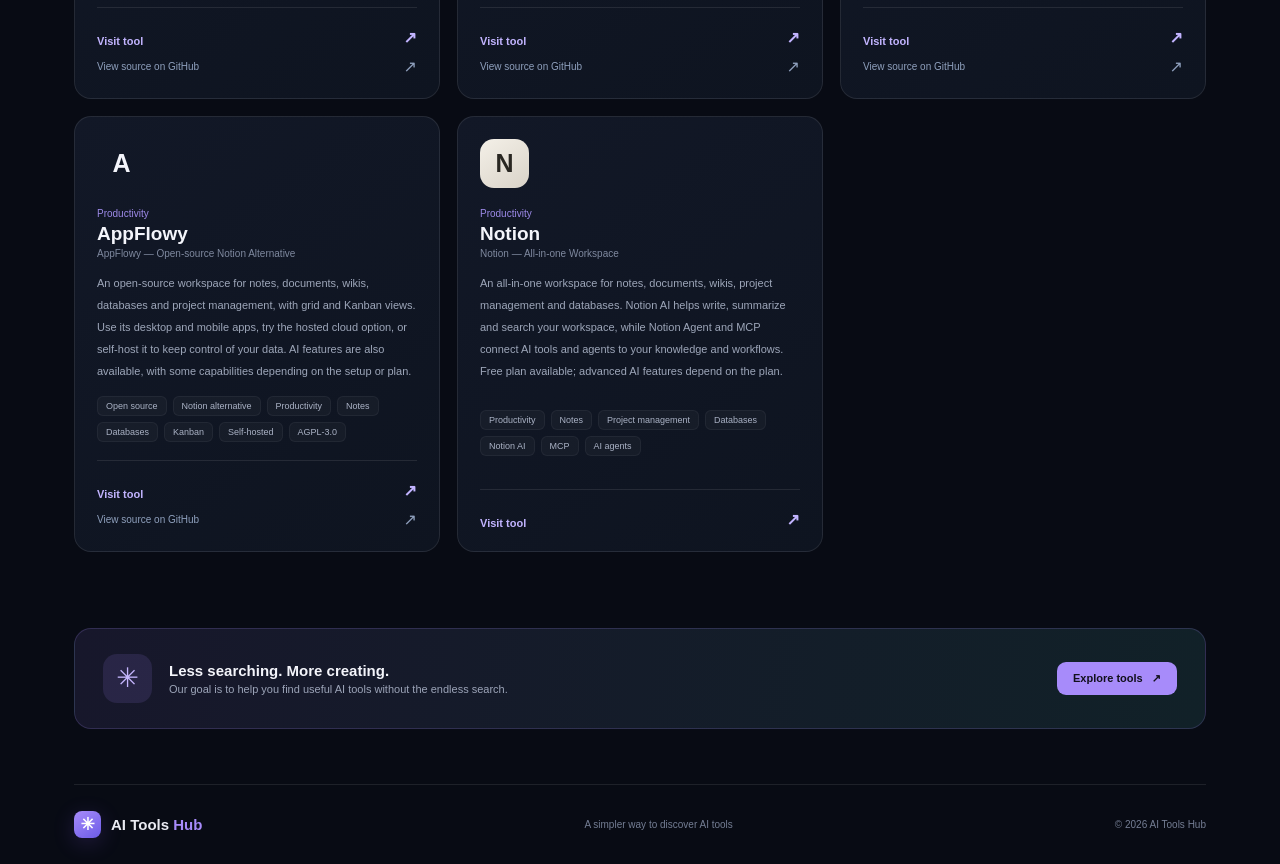
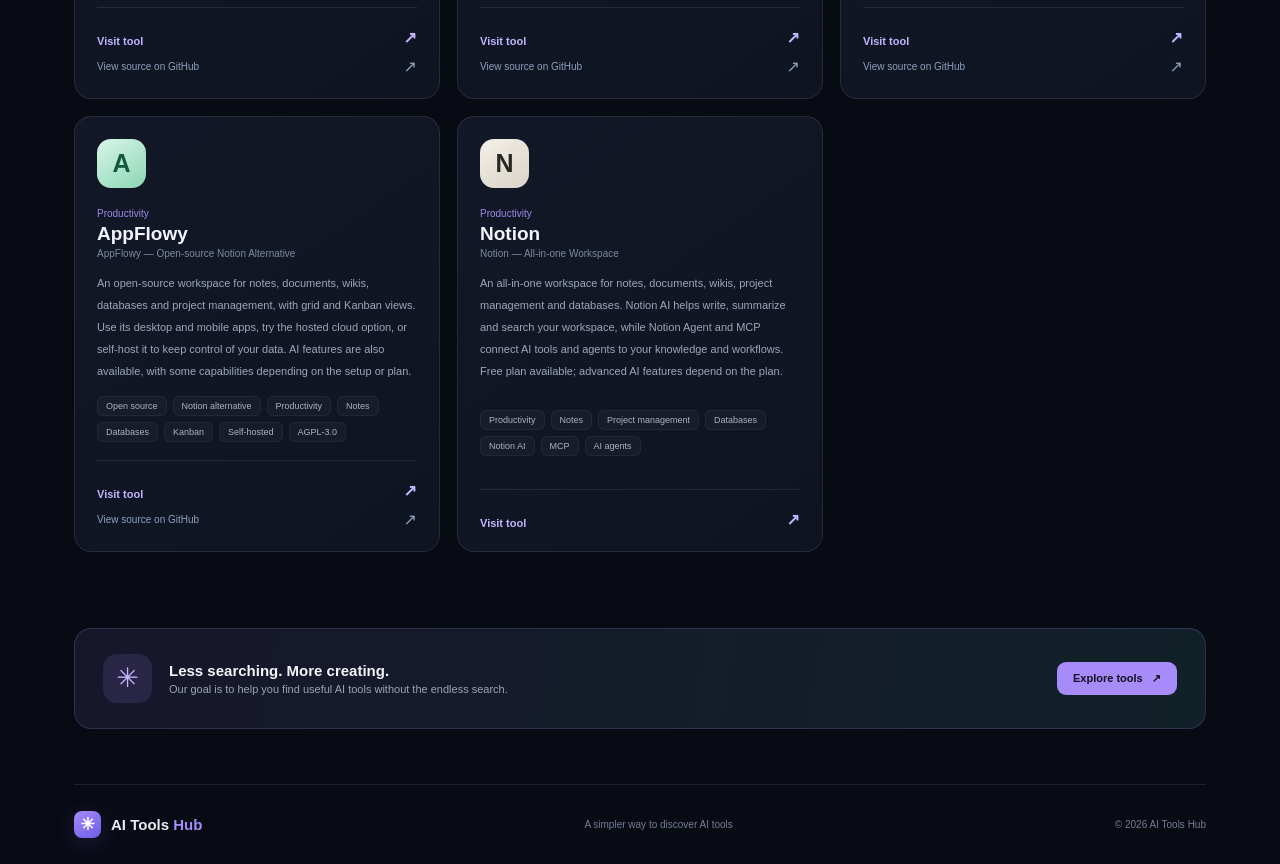
Before and after one commit to dsaad12344321-svg/newaitoolsforyou, a Next.js app: page / in a window 1280 px wide. Shown: the part 1620-2484 px from the top of the page. Built offline with nearby package versions, Linux system fonts and the light colour scheme.

Commit message:
Add AppFlowy logo styling

```diff
--- a/app/globals.css
+++ b/app/globals.css
@@ -129,3 +129,6 @@ html[lang="en"] .footer-brand{direction:ltr}
 .tool-logo.cap{background:linear-gradient(145deg,#e6e8ed,#aeb7c8);color:#252a35}
 
 .tool-logo.notion{background:linear-gradient(145deg,#f4f0e8,#d9d3c8);color:#292722}
+
+
+.tool-logo.appflowy{background:linear-gradient(145deg,#d9f5e9,#8bd6b5);color:#14583f}
```
